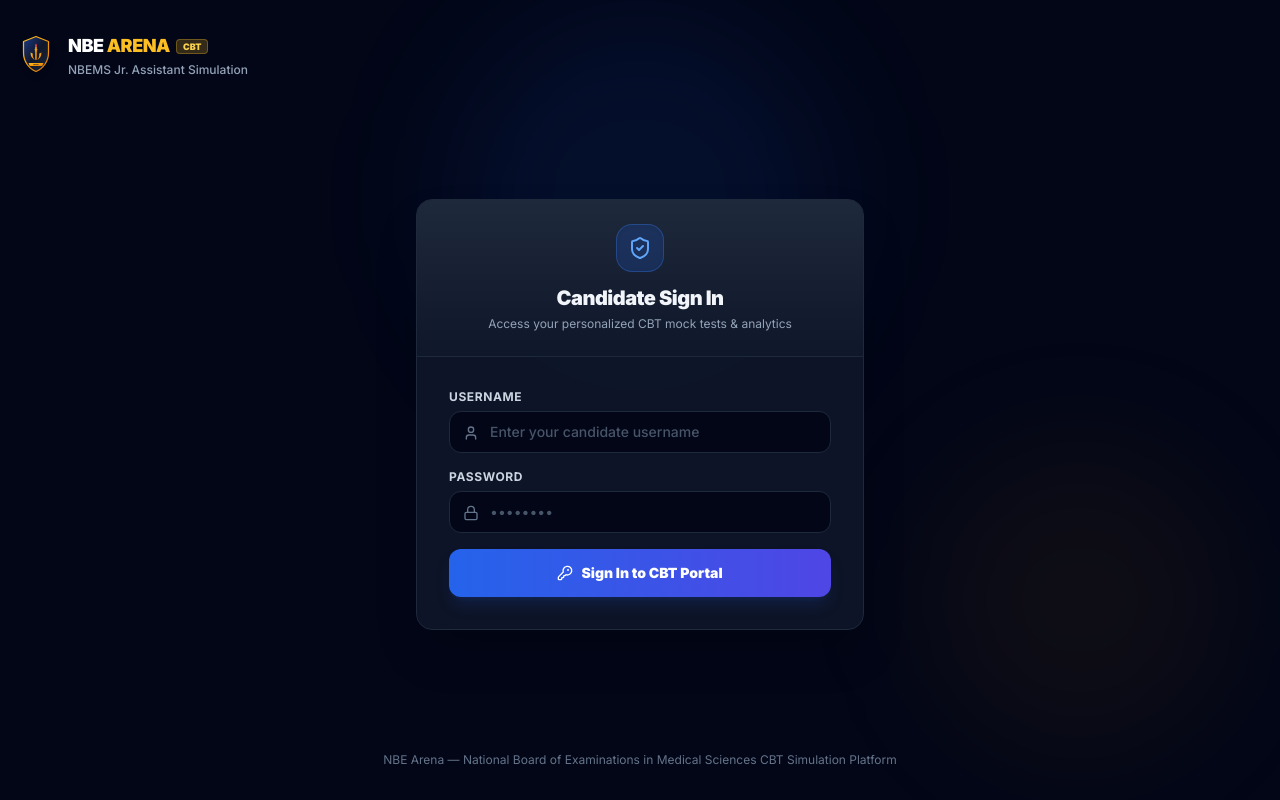
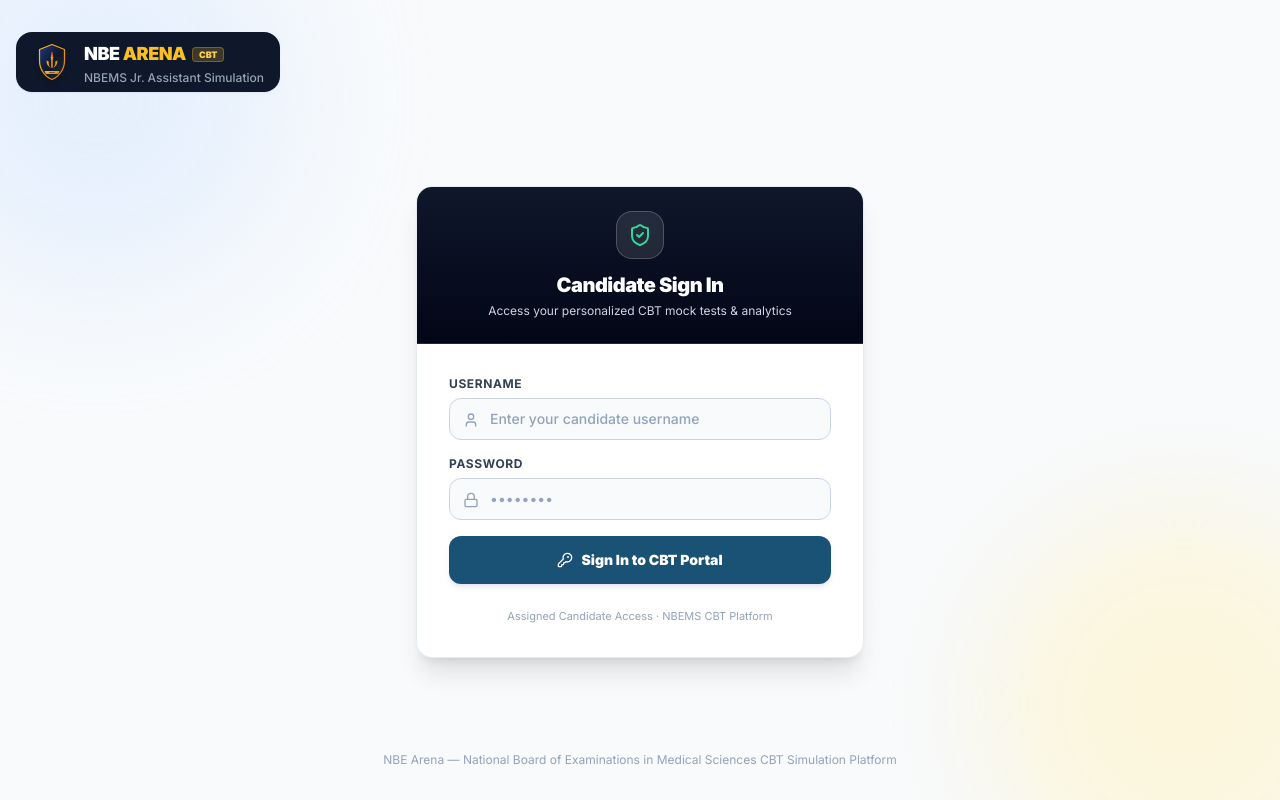
Before and after one commit to SunilBaghel002/NBE_Arena, a Next.js app: page /login in a window 1280 px wide. Built offline with nearby package versions, Linux system fonts and the light colour scheme.

Commit message:
feat(ui): add light theme for login page, shimmer skeletons for instructions, test, and admin screens, and unified navbar across all pages

```diff
--- a/src/app/admin/page.tsx
+++ b/src/app/admin/page.tsx
@@ -5,6 +5,7 @@ import Link from "next/link";
 import { useRouter } from "next/navigation";
 import { useSession } from "next-auth/react";
 import { Navbar } from "@/components/Navbar";
+import { AdminSkeleton } from "@/components/ui/AdminSkeleton";
 import {
   Database,
   ArrowLeft,
@@ -357,12 +358,12 @@ export default function AdminPage() {
 
   if (status === "loading" || loading) {
     return (
-      <div className="min-h-screen bg-exam-bg flex items-center justify-center p-4">
-        <div className="bg-white p-8 rounded-2xl shadow-sm border border-exam-border text-center max-w-sm w-full">
-          <Loader2 className="w-10 h-10 text-exam-primary animate-spin mx-auto mb-3" />
-          <h2 className="font-bold text-base text-slate-800">Loading Admin Dashboard</h2>
-          <p className="text-xs text-slate-500 mt-1">Connecting to MongoDB Atlas...</p>
-        </div>
+      <div className="min-h-screen bg-exam-bg flex flex-col justify-between">
+        <Navbar />
+        <AdminSkeleton />
+        <footer className="bg-white border-t border-exam-border py-4 text-center text-xs text-slate-400">
+          NBE Arena — Administrator Control Panel
+        </footer>
       </div>
     );
   }
--- a/src/app/login/page.tsx
+++ b/src/app/login/page.tsx
@@ -44,26 +44,28 @@ export default function LoginPage() {
   };
 
   return (
-    <main className="min-h-screen bg-slate-950 flex flex-col justify-between p-4 relative overflow-hidden">
-      {/* Subtle Background Glows */}
-      <div className="absolute top-1/4 left-1/2 -translate-x-1/2 -translate-y-1/2 w-96 h-96 bg-blue-600/10 rounded-full blur-3xl pointer-events-none" />
-      <div className="absolute bottom-10 right-10 w-80 h-80 bg-amber-500/5 rounded-full blur-3xl pointer-events-none" />
+    <main className="min-h-screen bg-slate-50 flex flex-col justify-between p-4 relative overflow-hidden">
+      {/* Soft Background Accents */}
+      <div className="absolute -top-24 -left-24 w-96 h-96 bg-blue-100/60 rounded-full blur-3xl pointer-events-none" />
+      <div className="absolute -bottom-24 -right-24 w-96 h-96 bg-amber-100/60 rounded-full blur-3xl pointer-events-none" />
 
-      {/* CBT Portal Header */}
+      {/* CBT Portal Header (Light Mode) */}
       <header className="max-w-7xl mx-auto w-full py-4 flex items-center justify-between z-10">
-        <BrandLogo size="md" />
+        <div className="bg-slate-900 px-4 py-2 rounded-2xl shadow-sm">
+          <BrandLogo size="md" />
+        </div>
       </header>
 
-      {/* Main Login Form Box */}
+      {/* Main Login Form Box (Light Theme) */}
       <div className="max-w-md mx-auto w-full my-auto z-10">
-        <div className="bg-slate-900/90 backdrop-blur-md rounded-2xl shadow-2xl border border-slate-800 overflow-hidden">
+        <div className="bg-white rounded-2xl shadow-xl border border-slate-200/80 overflow-hidden">
           {/* Header Banner */}
-          <div className="bg-gradient-to-b from-slate-800 to-slate-900 p-6 text-white text-center border-b border-slate-800">
-            <div className="w-12 h-12 bg-blue-600/20 rounded-2xl mx-auto flex items-center justify-center mb-3 border border-blue-500/30 shadow-inner">
-              <ShieldCheck className="w-6 h-6 text-blue-400" />
+          <div className="bg-gradient-to-b from-slate-900 to-slate-950 p-6 text-white text-center border-b border-slate-800">
+            <div className="w-12 h-12 bg-white/10 rounded-2xl mx-auto flex items-center justify-center mb-3 border border-white/20 shadow-inner">
+              <ShieldCheck className="w-6 h-6 text-emerald-400" />
             </div>
-            <h2 className="text-xl font-black tracking-tight text-slate-100">Candidate Sign In</h2>
-            <p className="text-xs text-slate-400 mt-1">
+            <h2 className="text-xl font-black tracking-tight text-white">Candidate Sign In</h2>
+            <p className="text-xs text-slate-300 mt-1">
               Access your personalized CBT mock tests & analytics
             </p>
           </div>
@@ -71,18 +73,18 @@ export default function LoginPage() {
           {/* Form Body */}
           <form onSubmit={handleSubmit} className="p-6 sm:p-8 space-y-4">
             {error && (
-              <div className="p-3 rounded-xl bg-rose-500/10 border border-rose-500/20 text-xs text-rose-400 font-semibold flex items-center gap-2 animate-in fade-in duration-150">
-                <AlertCircle className="w-4 h-4 flex-shrink-0" />
+              <div className="p-3 rounded-xl bg-rose-50 border border-rose-200 text-xs text-rose-700 font-semibold flex items-center gap-2 animate-in fade-in duration-150">
+                <AlertCircle className="w-4 h-4 flex-shrink-0 text-rose-600" />
                 <span>{error}</span>
               </div>
             )}
 
             <div>
-              <label className="block text-xs font-bold text-slate-300 uppercase tracking-wider mb-1.5">
+              <label className="block text-xs font-bold text-slate-700 uppercase tracking-wider mb-1.5">
                 Username
               </label>
               <div className="relative">
-                <User className="w-4 h-4 text-slate-500 absolute left-3.5 top-3.5" />
+                <User className="w-4 h-4 text-slate-400 absolute left-3.5 top-3.5" />
                 <input
                   type="text"
                   value={username}
@@ -90,17 +92,17 @@ export default function LoginPage() {
                   placeholder="Enter your candidate username"
                   autoComplete="username"
                   required
-                  className="w-full pl-10 pr-4 py-2.5 rounded-xl bg-slate-950 border border-slate-800 text-sm text-slate-200 placeholder-slate-600 focus:outline-none focus:ring-2 focus:ring-blue-500 focus:border-transparent transition font-medium"
+                  className="w-full pl-10 pr-4 py-2.5 rounded-xl bg-slate-50 border border-slate-300 text-sm text-slate-900 placeholder-slate-400 focus:bg-white focus:outline-none focus:ring-2 focus:ring-exam-primary focus:border-transparent transition font-medium"
                 />
               </div>
             </div>
 
             <div>
-              <label className="block text-xs font-bold text-slate-300 uppercase tracking-wider mb-1.5">
+              <label className="block text-xs font-bold text-slate-700 uppercase tracking-wider mb-1.5">
                 Password
               </label>
               <div className="relative">
-                <Lock className="w-4 h-4 text-slate-500 absolute left-3.5 top-3.5" />
+                <Lock className="w-4 h-4 text-slate-400 absolute left-3.5 top-3.5" />
                 <input
                   type="password"
                   value={password}
@@ -108,7 +110,7 @@ export default function LoginPage() {
                   placeholder="••••••••"
                   autoComplete="current-password"
                   required
-                  className="w-full pl-10 pr-4 py-2.5 rounded-xl bg-slate-950 border border-slate-800 text-sm text-slate-200 placeholder-slate-600 focus:outline-none focus:ring-2 focus:ring-blue-500 focus:border-transparent transition"
+                  className="w-full pl-10 pr-4 py-2.5 rounded-xl bg-slate-50 border border-slate-300 text-sm text-slate-900 placeholder-slate-400 focus:bg-white focus:outline-none focus:ring-2 focus:ring-exam-primary focus:border-transparent transition"
                 />
               </div>
             </div>
@@ -116,7 +118,7 @@ export default function LoginPage() {
             <button
               type="submit"
               disabled={loading}
-              className="w-full mt-2 py-3.5 rounded-xl bg-gradient-to-r from-blue-600 to-indigo-600 hover:from-blue-500 hover:to-indigo-500 text-white font-black text-sm shadow-lg shadow-blue-900/30 transition transform active:scale-98 flex items-center justify-center gap-2 disabled:opacity-50"
+              className="w-full mt-2 py-3.5 rounded-xl bg-exam-primary hover:bg-exam-primaryHover text-white font-black text-sm shadow-md shadow-blue-900/10 transition transform active:scale-98 flex items-center justify-center gap-2 disabled:opacity-50"
             >
               {loading ? (
                 <>
@@ -130,12 +132,17 @@ export default function LoginPage() {
                 </>
               )}
             </button>
+
+            {/* Quick credentials hint */}
+            <div className="pt-2 text-center text-[11px] text-slate-400">
+              Assigned Candidate Access · NBEMS CBT Platform
+            </div>
           </form>
         </div>
       </div>
 
       {/* Footer */}
-      <footer className="max-w-7xl mx-auto w-full py-4 text-center text-xs text-slate-500 z-10">
+      <footer className="max-w-7xl mx-auto w-full py-4 text-center text-xs text-slate-400 z-10">
         NBE Arena — National Board of Examinations in Medical Sciences CBT Simulation Platform
       </footer>
     </main>
--- a/src/app/test/[mockId]/page.tsx
+++ b/src/app/test/[mockId]/page.tsx
@@ -8,7 +8,8 @@ import { QuestionCard } from "@/components/test/QuestionCard";
 import { QuestionPalette } from "@/components/test/QuestionPalette";
 import { SubmitModal } from "@/components/test/SubmitModal";
 import { HydratedMockTest } from "@/types";
-import { Loader2, AlertTriangle, ArrowLeft } from "lucide-react";
+import { TestSkeleton } from "@/components/ui/TestSkeleton";
+import { AlertTriangle, ArrowLeft } from "lucide-react";
 import Link from "next/link";
 
 export default function LiveTestPage() {
@@ -132,15 +133,7 @@ export default function LiveTestPage() {
   }, [isInitialized, remainingSeconds, handleSubmit]);
 
   if (isLoading) {
-    return (
-      <div className="min-h-screen bg-exam-bg flex flex-col items-center justify-center p-4">
-        <div className="bg-white p-8 rounded-2xl shadow-md border border-exam-border text-center max-w-sm w-full">
-          <Loader2 className="w-10 h-10 text-exam-primary animate-spin mx-auto mb-4" />
-          <h2 className="font-bold text-lg text-slate-800 mb-1">Loading CBT Examination</h2>
-          <p className="text-xs text-slate-500">Preparing 200 Questions across 4 Sections...</p>
-        </div>
-      </div>
-    );
+    return <TestSkeleton />;
   }
 
   if (loadError) {
--- /dev/null
+++ b/src/components/ui/AdminSkeleton.tsx
@@ -0,0 +1,34 @@
+import React from "react";
+
+export const AdminSkeleton: React.FC = () => {
+  return (
+    <div className="max-w-7xl mx-auto px-4 py-8 w-full space-y-6 animate-pulse">
+      {/* Tabs bar skeleton */}
+      <div className="flex justify-between border-b border-slate-200 pb-4">
+        <div className="h-10 w-96 bg-slate-200 rounded-xl" />
+        <div className="h-10 w-28 bg-slate-200 rounded-xl" />
+      </div>
+
+      {/* Hero Stats */}
+      <div className="grid grid-cols-2 sm:grid-cols-4 gap-4">
+        {[1, 2, 3, 4].map((i) => (
+          <div key={i} className="p-5 rounded-2xl bg-white border border-slate-200 space-y-3 shadow-xs">
+            <div className="h-3 w-24 bg-slate-200 rounded" />
+            <div className="h-8 w-16 bg-slate-300 rounded" />
+            <div className="h-3 w-32 bg-slate-100 rounded" />
+          </div>
+        ))}
+      </div>
+
+      {/* Content Table / Cards Skeleton */}
+      <div className="bg-white rounded-2xl border border-slate-200 p-6 space-y-4 shadow-xs">
+        <div className="h-6 w-48 bg-slate-200 rounded-md" />
+        <div className="space-y-3 pt-2">
+          {[1, 2, 3, 4, 5].map((i) => (
+            <div key={i} className="h-16 bg-slate-50 rounded-xl border border-slate-200" />
+          ))}
+        </div>
+      </div>
+    </div>
+  );
+};
--- /dev/null
+++ b/src/components/ui/InstructionsSkeleton.tsx
@@ -0,0 +1,24 @@
+import React from "react";
+
+export const InstructionsSkeleton: React.FC = () => {
+  return (
+    <div className="max-w-4xl mx-auto px-4 py-8 w-full space-y-6 animate-pulse">
+      <div className="bg-white rounded-2xl border border-slate-200 p-6 sm:p-8 space-y-6 shadow-xs">
+        <div className="h-5 w-48 bg-slate-200 rounded-full" />
+        <div className="h-8 w-80 bg-slate-200 rounded-lg" />
+        <div className="h-4 w-full bg-slate-100 rounded-md" />
+
+        <div className="grid grid-cols-2 sm:grid-cols-4 gap-3.5 pt-2">
+          {[1, 2, 3, 4].map((i) => (
+            <div key={i} className="p-4 rounded-xl bg-slate-50 border border-slate-200 space-y-2">
+              <div className="h-3 w-20 bg-slate-200 rounded" />
+              <div className="h-7 w-16 bg-slate-300 rounded" />
+            </div>
+          ))}
+        </div>
+
+        <div className="h-48 bg-slate-50 rounded-xl border border-slate-200" />
+      </div>
+    </div>
+  );
+};
--- /dev/null
+++ b/src/components/ui/TestSkeleton.tsx
@@ -0,0 +1,54 @@
+import React from "react";
+
+export const TestSkeleton: React.FC = () => {
+  return (
+    <div className="min-h-screen bg-exam-bg flex flex-col justify-between animate-pulse">
+      {/* Header Skeleton */}
+      <div className="bg-slate-900 text-white shadow-md p-4">
+        <div className="max-w-7xl mx-auto flex justify-between items-center">
+          <div className="flex items-center gap-3">
+            <div className="w-9 h-9 bg-slate-800 rounded-lg" />
+            <div className="space-y-1.5">
+              <div className="h-4 w-48 bg-slate-800 rounded" />
+              <div className="h-3 w-32 bg-slate-800 rounded" />
+            </div>
+          </div>
+          <div className="flex items-center gap-3">
+            <div className="h-9 w-28 bg-slate-800 rounded-xl" />
+            <div className="h-9 w-28 bg-slate-800 rounded-xl" />
+          </div>
+        </div>
+      </div>
+
+      {/* Main Workspace Skeleton */}
+      <div className="max-w-7xl mx-auto px-4 py-6 w-full flex-1 grid grid-cols-1 lg:grid-cols-12 gap-6">
+        {/* Left Question Card Skeleton */}
+        <div className="lg:col-span-8 bg-white rounded-2xl border border-slate-200 p-6 space-y-6 shadow-xs">
+          <div className="flex justify-between border-b border-slate-100 pb-4">
+            <div className="h-5 w-32 bg-slate-200 rounded" />
+            <div className="h-5 w-24 bg-slate-200 rounded" />
+          </div>
+          <div className="space-y-2">
+            <div className="h-5 w-full bg-slate-200 rounded" />
+            <div className="h-5 w-4/5 bg-slate-200 rounded" />
+          </div>
+          <div className="space-y-3 pt-4">
+            {[1, 2, 3, 4].map((i) => (
+              <div key={i} className="h-14 bg-slate-50 rounded-xl border border-slate-200" />
+            ))}
+          </div>
+        </div>
+
+        {/* Right Palette Skeleton */}
+        <div className="lg:col-span-4 bg-white rounded-2xl border border-slate-200 p-6 space-y-4 shadow-xs">
+          <div className="h-5 w-36 bg-slate-200 rounded" />
+          <div className="grid grid-cols-5 gap-2 pt-2">
+            {Array.from({ length: 25 }).map((_, i) => (
+              <div key={i} className="h-8 bg-slate-100 rounded-lg border border-slate-200" />
+            ))}
+          </div>
+        </div>
+      </div>
+    </div>
+  );
+};
```
Also changed, not shown: src/app/test/[mockId]/instructions/page.tsx (+17 -47 lines).
